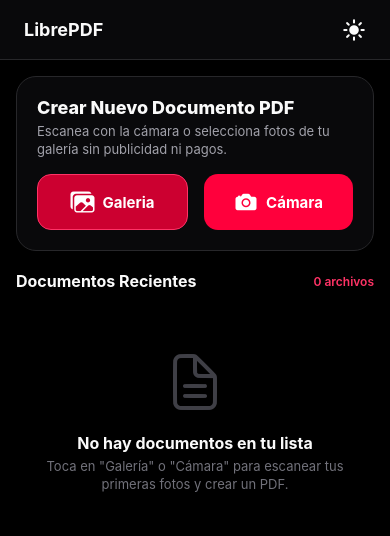
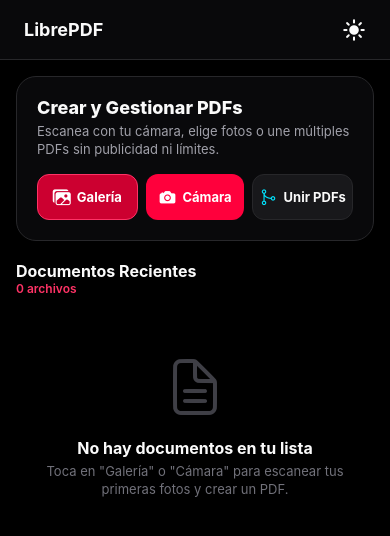
Before and after one commit to FranciscoArias10/LibrePDF, a React Native app: screen /Home in a window 390 px wide. Shown: the top 536 px of the page. Built offline with nearby package versions, Linux system fonts and the light colour scheme.

Commit message:
feat: add Unir PDFs quick action and multi-selection mode to HomeScreen

```diff
--- a/src/components/DocumentCard.tsx
+++ b/src/components/DocumentCard.tsx
@@ -12,6 +12,9 @@
   onShare: () => void;
   onDelete: () => void;
   onRename?: () => void;
+  selectable?: boolean;
+  selected?: boolean;
+  onSelectToggle?: () => void;
 }
 
 export const DocumentCard: React.FC<DocumentCardProps> = ({
@@ -20,6 +23,9 @@
   onShare,
   onDelete,
   onRename,
+  selectable = false,
+  selected = false,
+  onSelectToggle,
 }) => {
   const { colors, isDark } = useTheme();
 
@@ -33,11 +39,25 @@
 
   return (
     <TouchableOpacity
-      style={[styles.card, { backgroundColor: colors.cardBg, borderColor: colors.border }]}
-      onPress={onPress}
-      onLongPress={onRename}
+      style={[
+        styles.card,
+        { backgroundColor: colors.cardBg, borderColor: selected ? colors.primaryLight : colors.border },
+        selected && { backgroundColor: colors.primaryGlow },
+      ]}
+      onPress={selectable ? (onSelectToggle || onPress) : onPress}
+      onLongPress={selectable ? undefined : onRename}
       activeOpacity={0.85}
     >
+      {selectable && (
+        <View style={styles.selectionCheckbox}>
+          <Ionicons
+            name={selected ? 'checkbox' : 'square-outline'}
+            size={24}
+            color={selected ? colors.primaryLight : colors.textMuted}
+          />
+        </View>
+      )}
+
       <View style={[styles.thumbnailBox, { backgroundColor: colors.cardBgElevated, borderColor: colors.borderLight }]}>
         <Ionicons name="document-text-sharp" size={32} color={colors.primaryLight} />
         <View style={[styles.badgeContainer, { backgroundColor: colors.primaryDark, borderColor: colors.primaryLight }]}>
@@ -164,4 +184,9 @@
     alignItems: 'center',
     justifyContent: 'center',
   },
+  selectionCheckbox: {
+    marginRight: SPACING.sm,
+    justifyContent: 'center',
+    alignItems: 'center',
+  },
 });
--- a/src/screens/HomeScreen.tsx
+++ b/src/screens/HomeScreen.tsx
@@ -42,6 +42,27 @@
   const [isRenameModalVisible, setIsRenameModalVisible] = useState(false);
   const [renamingDoc, setRenamingDoc] = useState<SavedPDFDocument | null>(null);
   const [newDocTitle, setNewDocTitle] = useState('');
+
+  // Multi-selection mode for merging PDFs
+  const [isSelectionMode, setIsSelectionMode] = useState(false);
+  const [selectedDocIds, setSelectedDocIds] = useState<Set<string>>(new Set());
+
+  const handleToggleSelect = (id: string) => {
+    const next = new Set(selectedDocIds);
+    if (next.has(id)) {
+      next.delete(id);
+    } else {
+      next.add(id);
+    }
+    setSelectedDocIds(next);
+  };
+
+  const handleMergeSelected = () => {
+    const selected = documents.filter((doc) => selectedDocIds.has(doc.id));
+    setIsSelectionMode(false);
+    setSelectedDocIds(new Set());
+    navigation.navigate('MergePDF', { initialDocuments: selected });
+  };
 
   const loadDocuments = async () => {
     const docs = await getSavedPDFs();
@@ -145,9 +166,9 @@
       <View style={styles.container}>
         {/* Quick Action CamScanner Banner */}
         <View style={[styles.bannerContainer, { backgroundColor: colors.cardBg, borderColor: colors.border }]}>
-          <Text style={[styles.bannerTitle, { color: colors.textPrimary }]}>Crear Nuevo Documento PDF</Text>
+          <Text style={[styles.bannerTitle, { color: colors.textPrimary }]}>Crear y Gestionar PDFs</Text>
           <Text style={[styles.bannerSubtitle, { color: colors.textSecondary }]}>
-            Escanea con la cámara o selecciona fotos de tu galería sin publicidad ni pagos.
+            Escanea con tu cámara, elige fotos o une múltiples PDFs sin publicidad ni límites.
           </Text>
 
           <View style={styles.actionButtonsRow}>
@@ -157,8 +178,8 @@
               onPress={handlePickFromGallery}
               activeOpacity={0.85}
             >
-              <Ionicons name="images" size={24} color="#FFF" />
-              <Text style={styles.actionBtnText}>Galeria</Text>
+              <Ionicons name="images" size={18} color="#FFF" />
+              <Text style={styles.actionBtnText}>Galería</Text>
             </TouchableOpacity>
 
             {/* Camera Button */}
@@ -167,16 +188,65 @@
               onPress={handleTakePhoto}
               activeOpacity={0.85}
             >
-              <Ionicons name="camera" size={24} color="#FFF" />
+              <Ionicons name="camera" size={18} color="#FFF" />
               <Text style={styles.actionBtnText}>Cámara</Text>
+            </TouchableOpacity>
+
+            {/* Merge PDF Button */}
+            <TouchableOpacity
+              style={[
+                styles.actionBtn,
+                { backgroundColor: colors.cardBgElevated, borderColor: colors.border, borderWidth: 1 },
+              ]}
+              onPress={() => navigation.navigate('MergePDF')}
+              activeOpacity={0.85}
+            >
+              <Ionicons name="git-merge-outline" size={18} color={colors.secondary} />
+              <Text style={[styles.actionBtnText, { color: colors.textPrimary }]}>Unir PDFs</Text>
             </TouchableOpacity>
           </View>
         </View>
 
         {/* Search & History Header */}
         <View style={styles.historyHeader}>
-          <Text style={[styles.historyTitle, { color: colors.textPrimary }]}>Documentos Recientes</Text>
-          <Text style={[styles.historyCount, { color: colors.primaryLight }]}>{documents.length} archivos</Text>
+          <View>
+            <Text style={[styles.historyTitle, { color: colors.textPrimary }]}>Documentos Recientes</Text>
+            <Text style={[styles.historyCount, { color: colors.primaryLight }]}>{documents.length} archivos</Text>
+          </View>
+          {documents.length > 1 && (
+            <TouchableOpacity
+              style={[
+                styles.selectModeToggle,
+                {
+                  backgroundColor: isSelectionMode ? colors.primaryGlow : colors.cardBgElevated,
+                  borderColor: isSelectionMode ? colors.primaryLight : colors.border,
+                },
+              ]}
+              onPress={() => {
+                if (isSelectionMode) {
+                  setIsSelectionMode(false);
+                  setSelectedDocIds(new Set());
+                } else {
+                  setIsSelectionMode(true);
+                }
+              }}
+              activeOpacity={0.8}
+            >
+              <Ionicons
+                name={isSelectionMode ? 'close' : 'checkbox-outline'}
+                size={15}
+                color={isSelectionMode ? colors.primaryLight : colors.textSecondary}
+              />
+              <Text
+                style={[
+                  styles.selectModeText,
+                  { color: isSelectionMode ? colors.primaryLight : colors.textSecondary },
+                ]}
+              >
+                {isSelectionMode ? 'Cancelar' : 'Seleccionar'}
+              </Text>
+            </TouchableOpacity>
+          )}
         </View>
 
         {/* Search Bar */}
@@ -205,7 +275,16 @@
           renderItem={({ item }) => (
             <DocumentCard
               document={item}
-              onPress={() => navigation.navigate('Viewer', { pdfDoc: item, isNew: false })}
+              selectable={isSelectionMode}
+              selected={selectedDocIds.has(item.id)}
+              onSelectToggle={() => handleToggleSelect(item.id)}
+              onPress={() => {
+                if (isSelectionMode) {
+                  handleToggleSelect(item.id);
+                } else {
+                  navigation.navigate('Viewer', { pdfDoc: item, isNew: false });
+                }
+              }}
               onShare={() => handleShareDoc(item)}
               onDelete={() => handleDeleteDoc(item)}
               onRename={() => handleOpenRename(item)}
@@ -231,6 +310,30 @@
           }
         />
       </View>
+
+      {/* Floating Bottom Selection Bar */}
+      {isSelectionMode && selectedDocIds.size > 0 && (
+        <View
+          style={[
+            styles.selectionFloatingBar,
+            { backgroundColor: colors.cardBg, borderColor: colors.border },
+          ]}
+        >
+          <Text style={[styles.selectionFloatingText, { color: colors.textPrimary }]}>
+            {selectedDocIds.size} {selectedDocIds.size === 1 ? 'PDF seleccionado' : 'PDFs seleccionados'}
+          </Text>
+          <TouchableOpacity
+            style={[styles.selectionFloatingBtn, { backgroundColor: colors.primary }]}
+            onPress={handleMergeSelected}
+            activeOpacity={0.85}
+          >
+            <Ionicons name="git-merge-outline" size={18} color="#FFF" />
+            <Text style={styles.selectionFloatingBtnText}>
+              Unir ({selectedDocIds.size})
+            </Text>
+          </TouchableOpacity>
+        </View>
+      )}
 
       <PermissionModal
         visible={isPermissionModalVisible}
@@ -351,21 +454,21 @@
   },
   actionButtonsRow: {
     flexDirection: 'row',
-    gap: SPACING.md,
+    gap: SPACING.sm,
   },
   actionBtn: {
     flex: 1,
     flexDirection: 'row',
     alignItems: 'center',
     justifyContent: 'center',
-    gap: SPACING.sm,
-    paddingVertical: SPACING.md - 2,
-    borderRadius: 14,
-    elevation: 3,
+    gap: 6,
+    paddingVertical: 12,
+    borderRadius: 12,
+    elevation: 2,
   },
   actionBtnText: {
     color: '#FFF',
-    fontSize: 15,
+    fontSize: 13,
     fontWeight: '700',
   },
   historyHeader: {
@@ -382,6 +485,54 @@
   historyCount: {
     fontSize: 12,
     fontWeight: '600',
+  },
+  selectModeToggle: {
+    flexDirection: 'row',
+    alignItems: 'center',
+    paddingHorizontal: 10,
+    paddingVertical: 6,
+    borderRadius: 8,
+    borderWidth: 1,
+    gap: 4,
+  },
+  selectModeText: {
+    fontSize: 12,
+    fontWeight: '600',
+  },
+  selectionFloatingBar: {
+    position: 'absolute',
+    bottom: 24,
+    left: SPACING.md,
+    right: SPACING.md,
+    flexDirection: 'row',
+    alignItems: 'center',
+    justifyContent: 'space-between',
+    paddingHorizontal: SPACING.md,
+    paddingVertical: 12,
+    borderRadius: 14,
+    borderWidth: 1,
+    shadowColor: '#000',
+    shadowOffset: { width: 0, height: 4 },
+    shadowOpacity: 0.35,
+    shadowRadius: 8,
+    elevation: 10,
+  },
+  selectionFloatingText: {
+    fontSize: 14,
+    fontWeight: '700',
+  },
+  selectionFloatingBtn: {
+    flexDirection: 'row',
+    alignItems: 'center',
+    paddingHorizontal: 16,
+    paddingVertical: 10,
+    borderRadius: 10,
+    gap: 6,
+  },
+  selectionFloatingBtnText: {
+    color: '#FFF',
+    fontSize: 13,
+    fontWeight: '700',
   },
   searchBox: {
     flexDirection: 'row',
```
